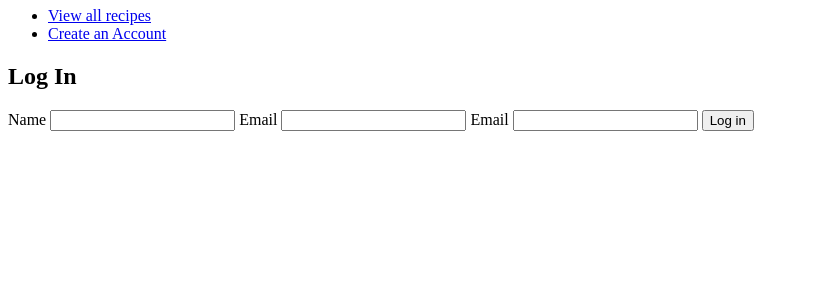
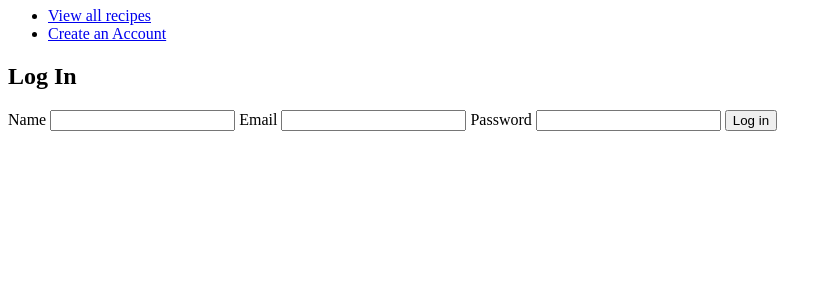
Before and after one commit to d-luangrath/Hackbright-Project, a Flask app: page / in a window 1280 px wide. Shown: the part 120-420 px from the top of the page, without its empty margins (0-832 px from the left). Run offline with Flask 2, Linux system fonts and the light colour scheme.

Commit message:
Fixed password section

```diff
--- a/templates/homepage.html
+++ b/templates/homepage.html
@@ -18,7 +18,7 @@
     <label for="login-email">Email</label>
     <input type="text" name="login-email" id="login-email">
 
-    <label for="login-pass">Email</label>
+    <label for="login-pass">Password</label>
     <input type="password" name="login-pass" id="login-pass">
 
     <button type="submit">Log in</button>
```
